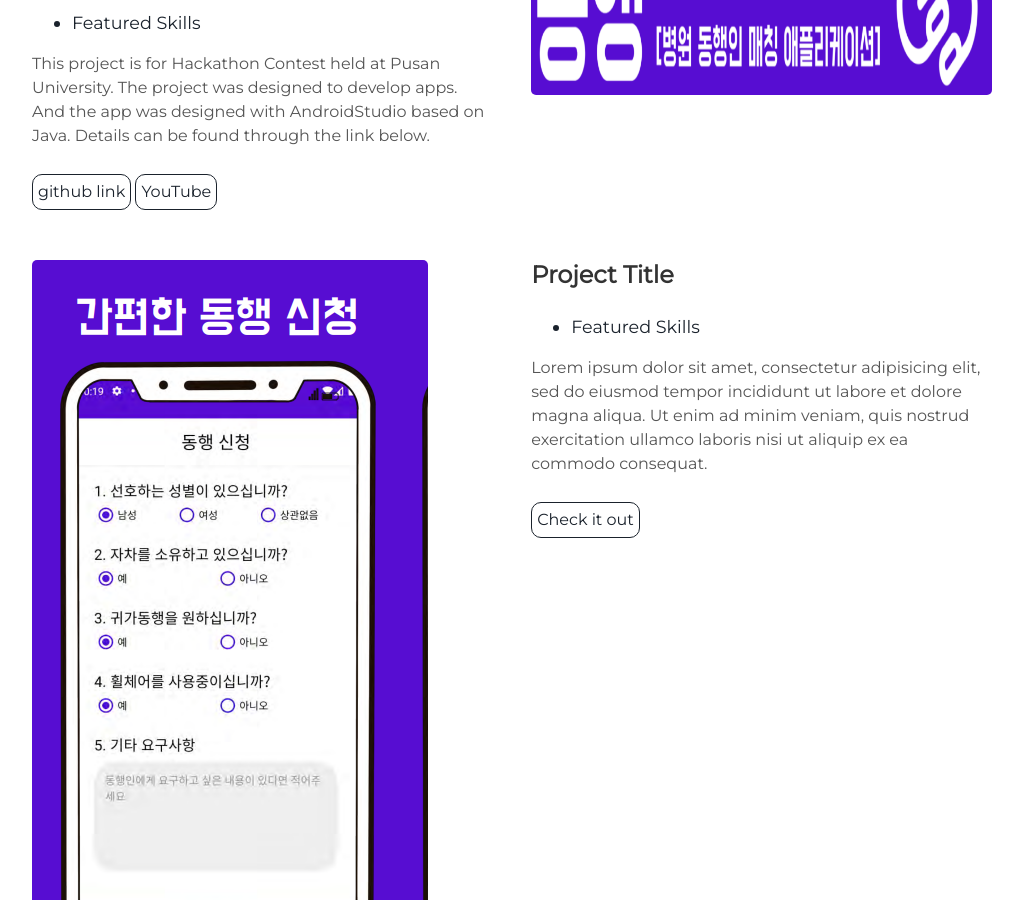
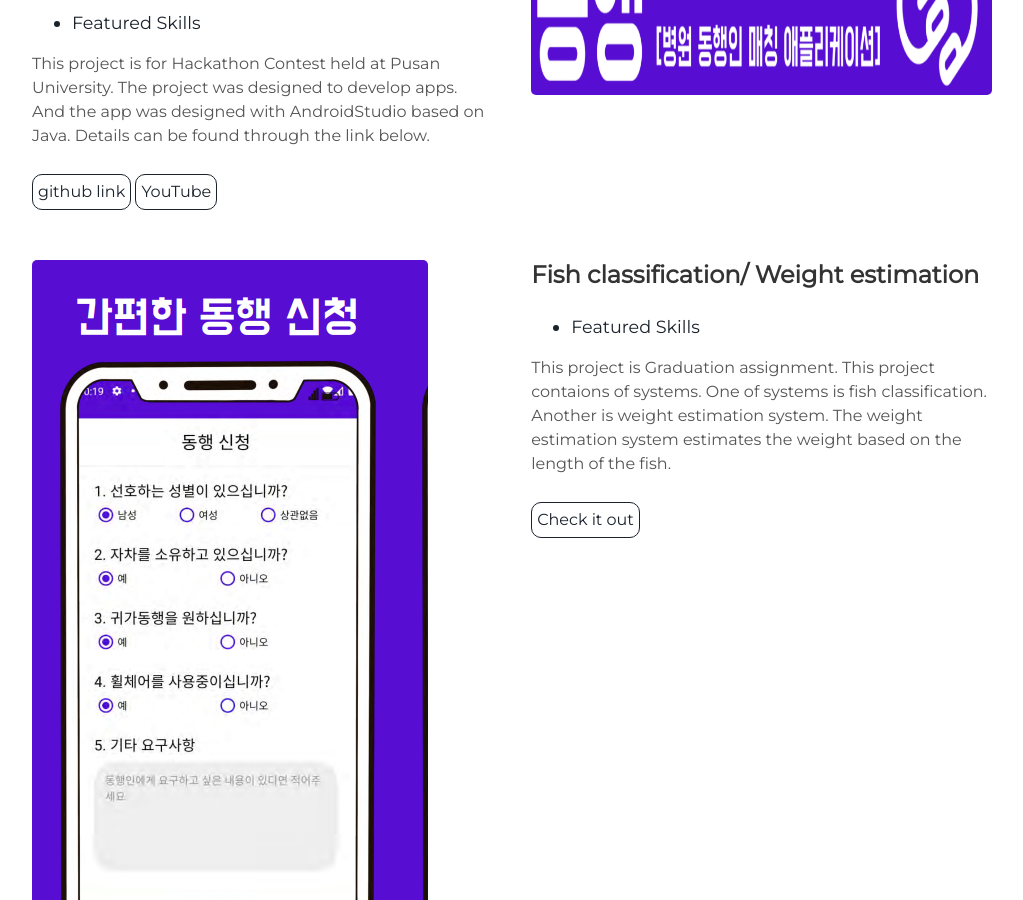
Before and after one commit to know0329/know0329.github.io, a Jekyll site: the page built from index.html, in a window 1280 px wide and 900 px high, scrolled down 1727 px. Shown: the whole window, without its empty margins (128-1151 px from the left). Built offline with Jekyll 4.4.1, drawn with Linux system fonts in a browser that asks for light colours.

Commit message:
Update projects.html

```diff
--- a/_includes/projects.html
+++ b/_includes/projects.html
@@ -21,11 +21,11 @@
     <img alt="mountains" src="{{ "/assets/img/just-complete.PNG" | prepend: site.baseurl }}" />
   </div>
   <div class="contents-right">
-    <h3> Project Title </h3>
+    <h3> Fish classification/ Weight estimation </h3>
     <ul>
       <li> Featured Skills</li>
     </ul>
-    <p>Lorem ipsum dolor sit amet, consectetur adipisicing elit, sed do eiusmod tempor incididunt ut labore et dolore magna aliqua. Ut enim ad minim veniam, quis nostrud exercitation ullamco laboris nisi ut aliquip ex ea commodo consequat.</p>
+    <p> This project is Graduation assignment. This project contaions of systems. One of systems is fish classification. Another is weight estimation system. The weight estimation system estimates the weight based on the length of the fish. </p>
     <a class="project-link" href="#">Check it out</a>
   </div>
 </div>
```
